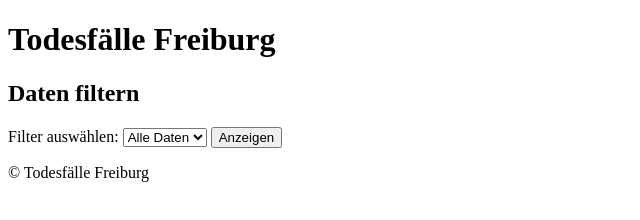
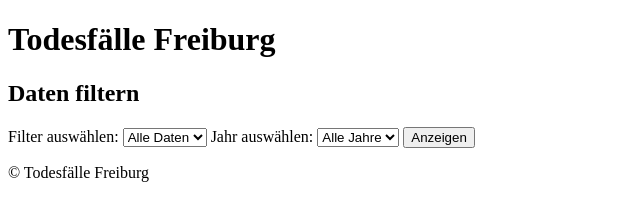
Before and after one commit to bubi-bubi/ARIS_projekt, a plain HTML site: page testindex.html in a window 1280 px wide. Shown: the whole page, without its empty margins (0-640 px from the left). Drawn offline with Linux system fonts and the light colour scheme.

Commit message:
neuer Filter

```diff
--- a/testindex.html
+++ b/testindex.html
@@ -25,6 +25,18 @@
                 <option value="frauen">Frauen</option>
                 <option value="maenner">Männer</option>
             </select>
+
+            <label for="year">Jahr auswählen:</label>
+            <select name="year" id="year">
+            <option value="">Alle Jahre</option>
+                <option value="2020">2020</option>
+                <option value="2021">2021</option>
+                <option value="2022">2022</option>
+                <option value="2023">2023</option>
+                <option value="2024">2024</option>
+                <option value="2025">2025</option>
+         </select>
+
             <input type="submit" value="Anzeigen">
         </form>
     </section>
```
Also changed, not shown: 1 other file.
